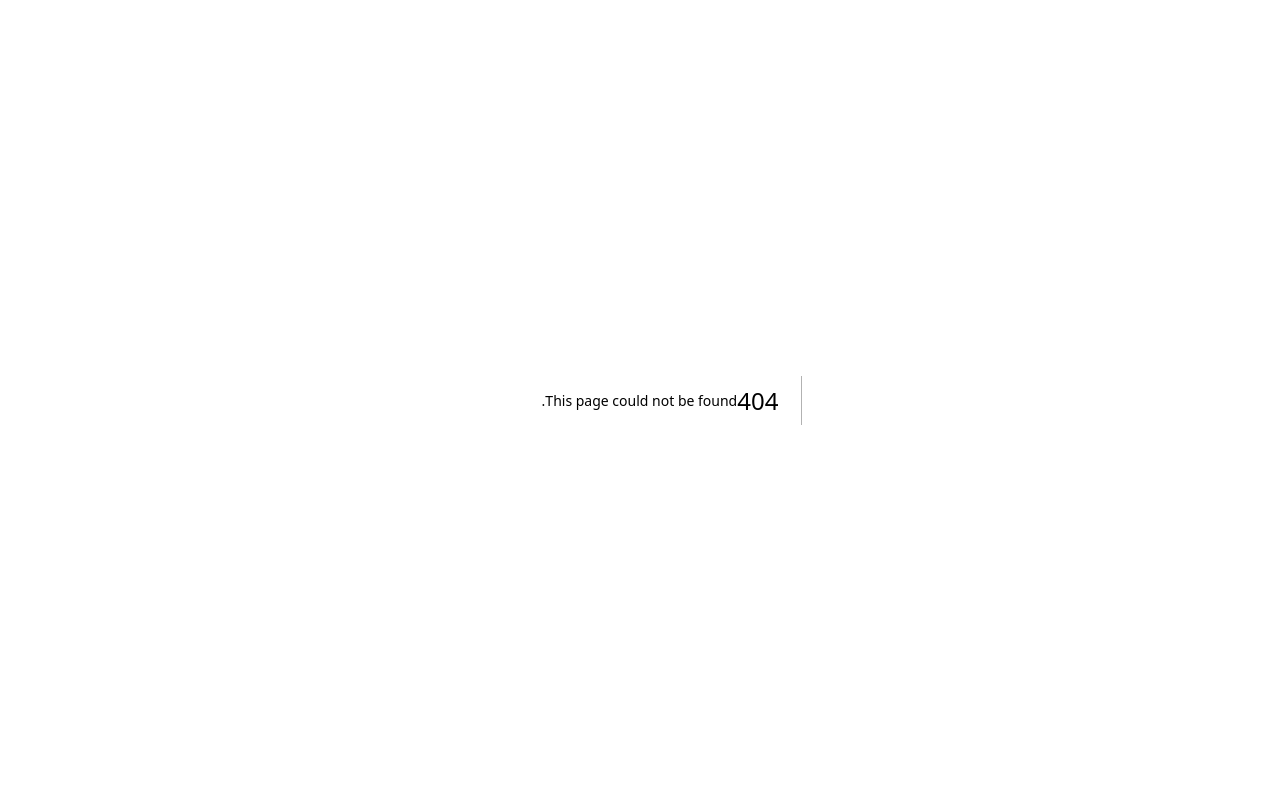
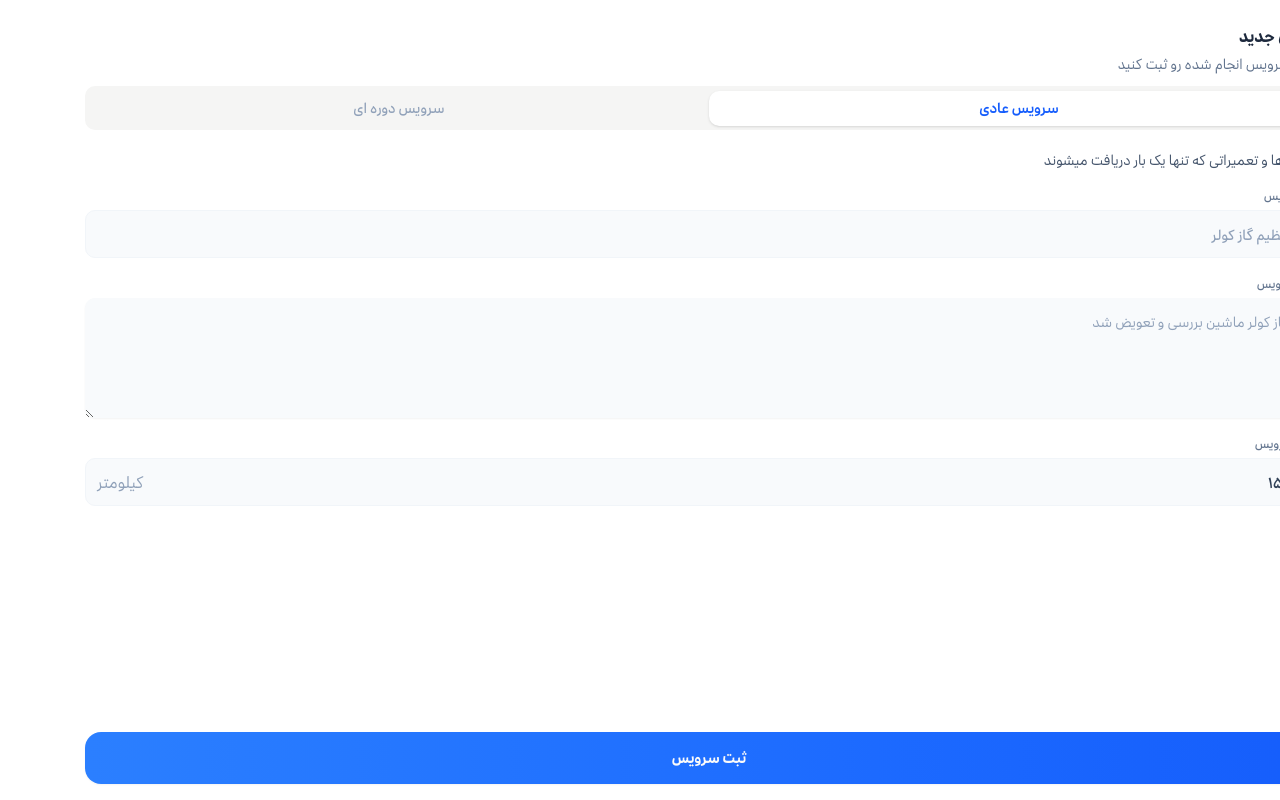
Before and after one commit to Re9iNee/myca, a Next.js app: page /new-service in a window 1280 px wide. Before the commit this address had no page. Built offline with nearby package versions, Linux system fonts and the light colour scheme.

Commit message:
New Service page style

```diff
--- a/package.json
+++ b/package.json
@@ -10,7 +10,9 @@
   },
   "dependencies": {
     "@radix-ui/react-dropdown-menu": "^2.1.6",
+    "@radix-ui/react-label": "^2.1.3",
     "@radix-ui/react-slot": "^1.1.2",
+    "@radix-ui/react-tabs": "^1.1.4",
     "class-variance-authority": "^0.7.1",
     "clsx": "^2.1.1",
     "lucide-react": "^0.485.0",
--- a/src/app/history/page.tsx
+++ b/src/app/history/page.tsx
@@ -52,9 +52,14 @@ export default function CarHistoryPage() {
         <EmptyServicesState />
       )}
       <div className="pt-3 pb-3">
-        <Button className="flex w-full gap-2 rounded-2xl bg-gradient-to-r from-blue-600 to-blue-500 p-8 text-base font-semibold [&_svg:not([class*='size-'])]:size-6">
-          <Wrench className="mt-1" />
-          سرویس جدید
+        <Button
+          className="flex w-full cursor-pointer gap-2 rounded-2xl bg-gradient-to-r from-blue-600 to-blue-500 p-8 text-base font-semibold [&_svg:not([class*='size-'])]:size-6"
+          asChild
+        >
+          <Link href={"/new-service"}>
+            <Wrench className="mt-1" />
+            سرویس جدید
+          </Link>
         </Button>
       </div>
     </main>
--- /dev/null
+++ b/src/app/new-service/page.tsx
@@ -0,0 +1,80 @@
+"use client";
+
+import MileageInput from "@/components/MileageInput";
+import ServiceTypePicker from "@/components/ServiceTypePicker";
+import { Button } from "@/components/ui/button";
+import { Input } from "@/components/ui/input";
+import { Label } from "@/components/ui/label";
+import { Textarea } from "@/components/ui/textarea";
+import { useState } from "react";
+
+export type serviceType = "normal" | "interval";
+
+function NewServicePage() {
+  const [serviceType, setServiceType] = useState<serviceType>("normal");
+
+  return (
+    <div className="flex h-full flex-col p-4">
+      <div className="grow">
+        <div className="space-y-1.5 pt-2 pb-3">
+          <h3 className="text-base font-bold text-slate-800">سرویس جدید</h3>
+          <h4 className="text-sm text-slate-500">
+            جزئیات سرویس انجام شده رو ثبت کنید
+          </h4>
+        </div>
+
+        <ServiceTypePicker
+          serviceType={serviceType}
+          setServiceType={setServiceType}
+        />
+
+        <div className="mt-5 space-y-5">
+          <p className="text-sm text-slate-600">
+            {serviceType === "interval"
+              ? `سرویس هایی که به طور مکرر انجام میشود مثل تعویض روغن`
+              : `سرویس ها و تعمیراتی که تنها یک بار دریافت میشوند`}
+          </p>
+
+          <div className="space-y-2">
+            <Label htmlFor="title">عنوان سرویس</Label>
+            <Input
+              id="title"
+              placeholder="مثال تنظیم گاز کولر"
+              className="h-12 rounded-lg bg-slate-50 px-3 py-3.5 text-sm font-medium text-slate-800 placeholder:text-sm placeholder:text-slate-400"
+            />
+          </div>
+
+          {serviceType === "interval" && (
+            <div className="space-y-2">
+              <Label htmlFor="mileage-interval">کیلومتر تکرار</Label>
+              <MileageInput id="mileage-interval" />
+            </div>
+          )}
+
+          <div className="space-y-2">
+            <Label htmlFor="detail">جزئیات سرویس</Label>
+            <Textarea
+              placeholder="مثال: گاز کولر ماشین بررسی و تعویض شد"
+              id="detail"
+            />
+          </div>
+
+          <div className="space-y-2">
+            <Label htmlFor="mileage">
+              {serviceType === "interval"
+                ? "کیلومتر اولین سرویس"
+                : "کیلومتر سرویس"}
+            </Label>
+            <MileageInput id="mileage" />
+          </div>
+        </div>
+      </div>
+
+      <Button className="h-[52px] rounded-2xl bg-gradient-to-r from-blue-500 to-blue-600 px-2.5 py-4 text-sm font-bold">
+        ثبت سرویس
+      </Button>
+    </div>
+  );
+}
+
+export default NewServicePage;
--- /dev/null
+++ b/src/components/MileageInput.tsx
@@ -0,0 +1,28 @@
+import { cn, mileageToFarsi } from "@/lib/utils";
+import { ClassValue } from "clsx";
+import { Input } from "./ui/input";
+
+const CURRENT_MILEAGE = 154456;
+
+export default function MileageInput({
+  id,
+  className,
+}: {
+  id: string;
+  className?: ClassValue;
+}) {
+  return (
+    <div className={cn("relative", className)}>
+      <Input
+        id={id}
+        placeholder={mileageToFarsi(CURRENT_MILEAGE)}
+        defaultValue={mileageToFarsi(CURRENT_MILEAGE)}
+        className="block h-12 w-full rounded-lg bg-slate-50 p-4 px-3 py-3.5 text-sm font-semibold text-slate-700 placeholder:text-sm placeholder:text-slate-400 focus:border-blue-500 dark:border-gray-600 dark:bg-gray-700 dark:text-white dark:placeholder-gray-400 dark:focus:border-blue-500"
+        required
+      />
+      <div className="pointer-events-none absolute inset-y-0 end-0 flex items-center pe-3 text-slate-400">
+        کیلومتر
+      </div>
+    </div>
+  );
+}
--- /dev/null
+++ b/src/components/ServiceTypePicker.tsx
@@ -0,0 +1,26 @@
+import { serviceType } from "@/app/new-service/page";
+import { Tabs, TabsContent, TabsList, TabsTrigger } from "@/components/ui/tabs";
+import { Dispatch, SetStateAction } from "react";
+import { Input } from "./ui/input";
+import { Label } from "./ui/label";
+
+export default function ServiceTypePicker({
+  serviceType,
+  setServiceType,
+}: {
+  serviceType: serviceType;
+  setServiceType: Dispatch<SetStateAction<serviceType>>;
+}) {
+  return (
+    <Tabs
+      defaultValue={serviceType}
+      onValueChange={(v) => setServiceType(v as serviceType)}
+      className="text-right"
+    >
+      <TabsList className="min-w-full">
+        <TabsTrigger value="interval">سرویس دوره ای</TabsTrigger>
+        <TabsTrigger value="normal">سرویس عادی</TabsTrigger>
+      </TabsList>
+    </Tabs>
+  );
+}
--- /dev/null
+++ b/src/components/ui/label.tsx
@@ -0,0 +1,24 @@
+"use client";
+
+import * as React from "react";
+import * as LabelPrimitive from "@radix-ui/react-label";
+
+import { cn } from "@/lib/utils";
+
+function Label({
+  className,
+  ...props
+}: React.ComponentProps<typeof LabelPrimitive.Root>) {
+  return (
+    <LabelPrimitive.Root
+      data-slot="label"
+      className={cn(
+        "flex items-center gap-2 text-xs leading-none font-medium text-slate-500 select-none group-data-[disabled=true]:pointer-events-none group-data-[disabled=true]:opacity-50 peer-disabled:cursor-not-allowed peer-disabled:opacity-50",
+        className,
+      )}
+      {...props}
+    />
+  );
+}
+
+export { Label };
--- /dev/null
+++ b/src/components/ui/tabs.tsx
@@ -0,0 +1,67 @@
+"use client";
+
+import * as React from "react";
+import * as TabsPrimitive from "@radix-ui/react-tabs";
+
+import { cn } from "@/lib/utils";
+
+function Tabs({
+  className,
+  ...props
+}: React.ComponentProps<typeof TabsPrimitive.Root>) {
+  return (
+    <TabsPrimitive.Root
+      data-slot="tabs"
+      className={cn("flex flex-col gap-2", className)}
+      {...props}
+    />
+  );
+}
+
+function TabsList({
+  className,
+  ...props
+}: React.ComponentProps<typeof TabsPrimitive.List>) {
+  return (
+    <TabsPrimitive.List
+      data-slot="tabs-list"
+      className={cn(
+        "text-muted-foreground rounded-lgp-[3px] inline-flex h-11 w-fit items-center justify-center rounded-lg bg-stone-100 p-1",
+        className,
+      )}
+      {...props}
+    />
+  );
+}
+
+function TabsTrigger({
+  className,
+  ...props
+}: React.ComponentProps<typeof TabsPrimitive.Trigger>) {
+  return (
+    <TabsPrimitive.Trigger
+      data-slot="tabs-trigger"
+      className={cn(
+        "data-[state=active]:bg-background dark:data-[state=active]:text-foreground focus-visible:border-ring focus-visible:ring-ring/50 focus-visible:outline-ring dark:data-[state=active]:border-input dark:data-[state=active]:bg-input/30 dark:text-muted-foreground inline-flex h-[calc(100%-1px)] flex-1 items-center justify-center gap-1.5 rounded-lg border border-transparent px-2 py-1 text-sm font-medium whitespace-nowrap text-slate-400 transition-[color,box-shadow] focus-visible:ring-[3px] focus-visible:outline-1 disabled:pointer-events-none disabled:opacity-50 data-[state=active]:font-semibold data-[state=active]:text-blue-600 data-[state=active]:shadow-sm [&_svg]:pointer-events-none [&_svg]:shrink-0 [&_svg:not([class*='size-'])]:size-4",
+        "py-2",
+        className,
+      )}
+      {...props}
+    />
+  );
+}
+
+function TabsContent({
+  className,
+  ...props
+}: React.ComponentProps<typeof TabsPrimitive.Content>) {
+  return (
+    <TabsPrimitive.Content
+      data-slot="tabs-content"
+      className={cn("flex-1 outline-none", className)}
+      {...props}
+    />
+  );
+}
+
+export { Tabs, TabsList, TabsTrigger, TabsContent };
--- /dev/null
+++ b/src/components/ui/textarea.tsx
@@ -0,0 +1,18 @@
+import * as React from "react";
+
+import { cn } from "@/lib/utils";
+
+function Textarea({ className, ...props }: React.ComponentProps<"textarea">) {
+  return (
+    <textarea
+      data-slot="textarea"
+      className={cn(
+        "focus-visible:ring-ring/50 aria-invalid:ring-destructive/20 dark:aria-invalid:ring-destructive/40 aria-invalid:border-destructive dark:bg-input/30 flex field-sizing-content h-[120px] min-h-16 w-full rounded-lg border-0 bg-slate-50 px-3 py-3.5 text-sm font-medium text-slate-800 shadow-xs transition-[color,box-shadow] outline-none placeholder:text-sm placeholder:font-normal placeholder:text-slate-400 focus-visible:border focus-visible:border-blue-500 disabled:cursor-not-allowed disabled:opacity-50 md:text-sm",
+        className,
+      )}
+      {...props}
+    />
+  );
+}
+
+export { Textarea };
```
Also changed, not shown: 1 other file (tests, documents, lock files or other folders).
